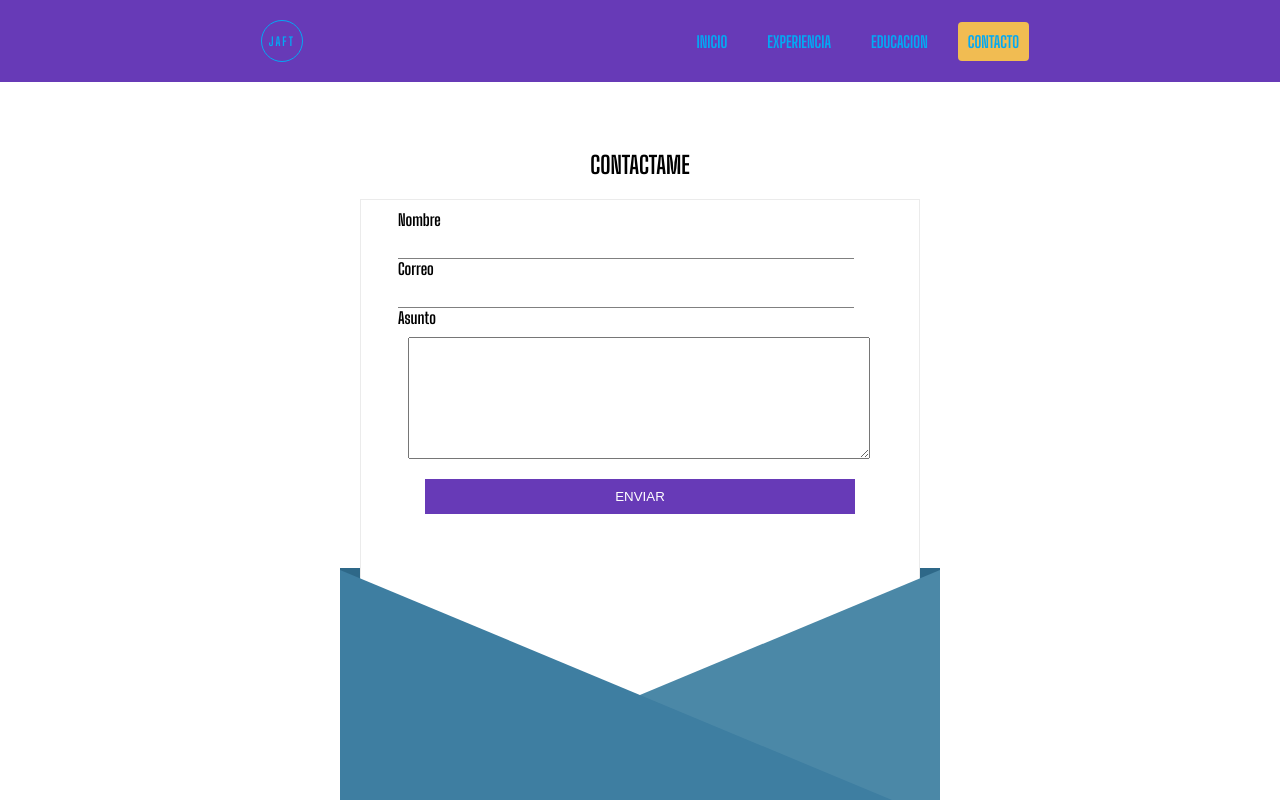
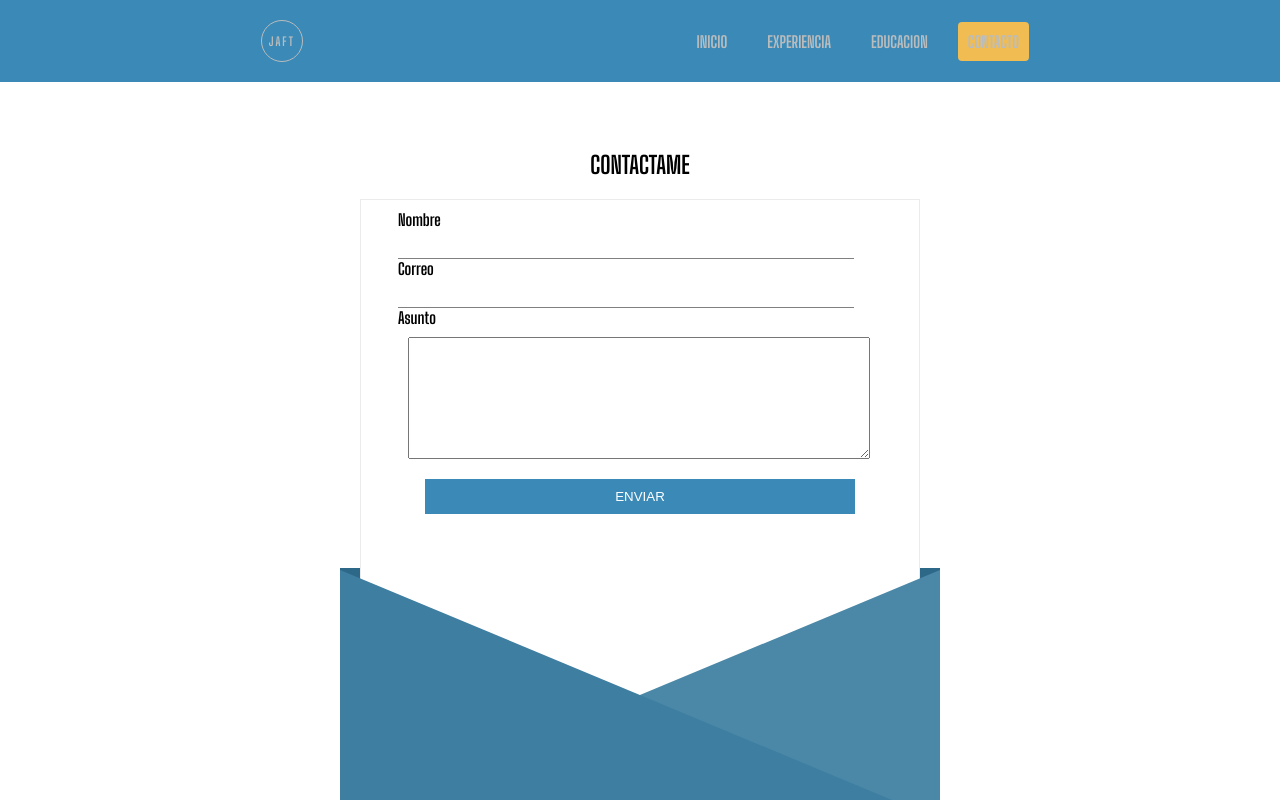
Before and after one commit to Javierfelixuts/porfolio, a React (Create React App) app: page /contacto in a window 1280 px wide. Shown: the top 800 px of the page. Built offline with nearby package versions, Linux system fonts and the light colour scheme.

Commit message:
UPDATE COLORS

```diff
--- a/src/variables.css
+++ b/src/variables.css
@@ -17,9 +17,9 @@ Paleta de colores
 
 
 
---blueDark: #673ab7;
+--blueDark: #3a89b7;
 --blueDarkx2: #f1bc52;
---orangePeach: #03a9f4;
+--orangePeach: #b9bcbd;
 
 
 
```
